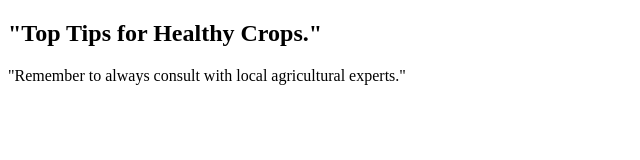
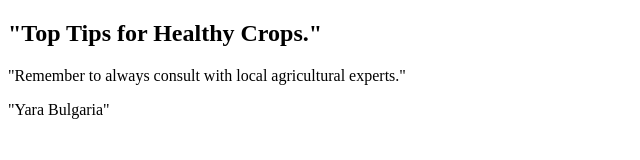
Before and after one commit to GabrielaNikolova/agronomy-advisory, a plain HTML site: page index.html in a window 1280 px wide. Shown: the whole page, without its empty margins (0-640 px from the left). Drawn offline with Linux system fonts and the light colour scheme.

Commit message:
feat(index.html): add footer.

```diff
--- a/index.html
+++ b/index.html
@@ -6,5 +6,6 @@
   <body>
     <h2>"Top Tips for Healthy Crops."</h2>
     <p>"Remember to always consult with local agricultural experts."</p>
+    <footer>"Yara Bulgaria"</footer>
   </body>
 </html>
```
